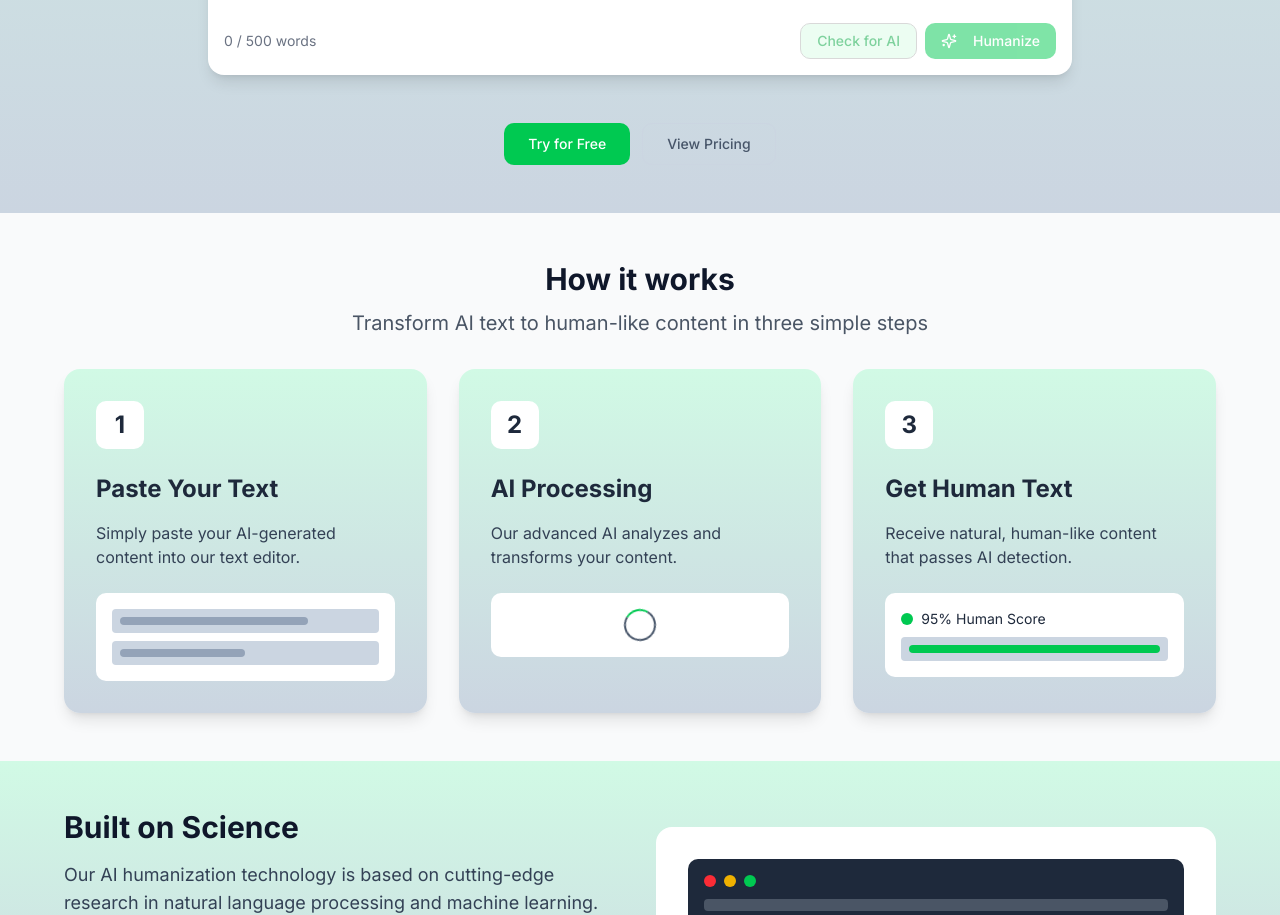
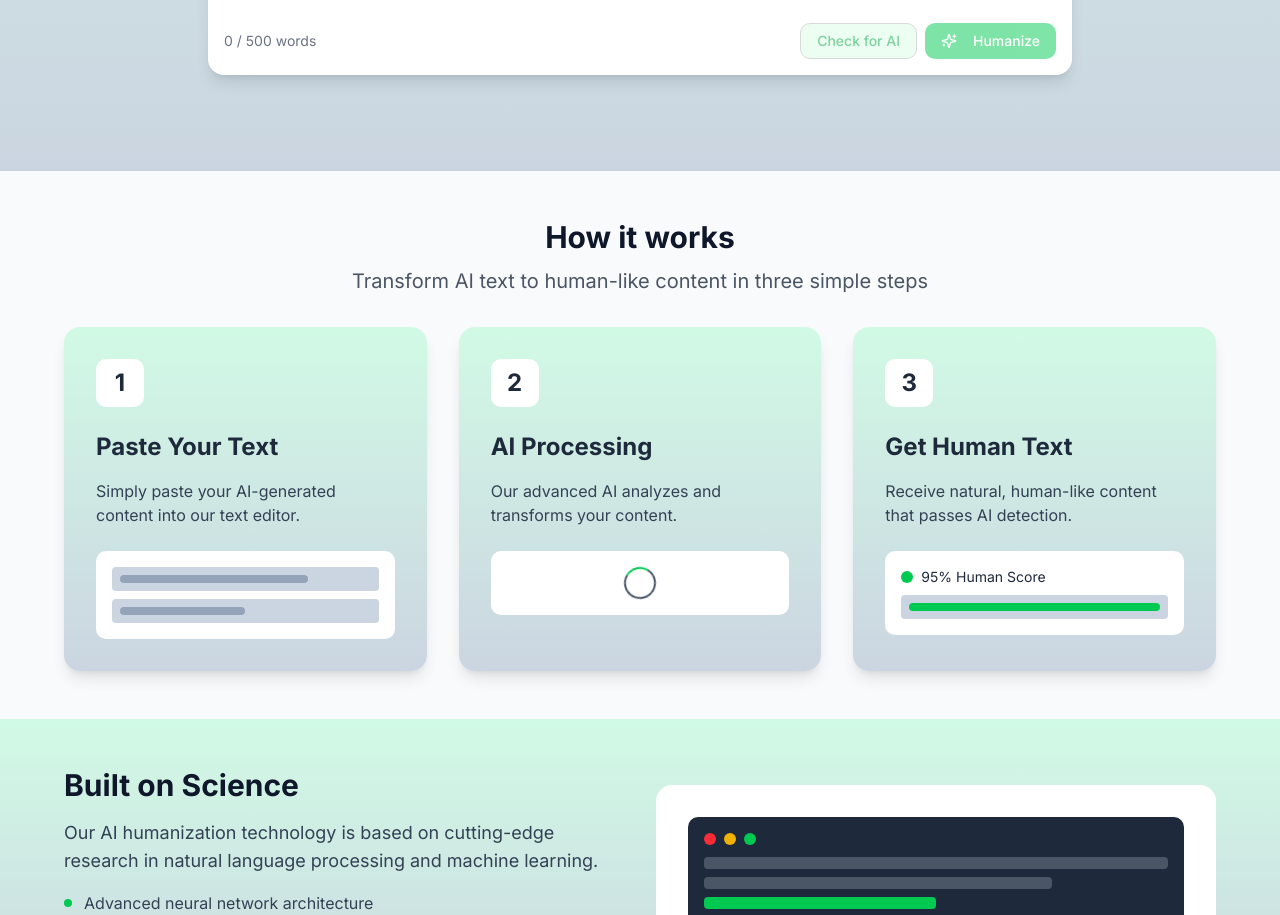
Before and after one commit to Rohitvishwakarma5133/hello, a Next.js app: page / in a window 1280 px wide. Shown: the part 800-1715 px from the top of the page. Built offline with nearby package versions, Linux system fonts and the light colour scheme.

Commit message:
remove the [Try for free] and [Pricing] buttons below the textarea input div

```diff
--- a/src/app/page.tsx
+++ b/src/app/page.tsx
@@ -255,15 +255,6 @@ export default function Home() {
             </div>
           )}
 
-          {/* Call to Action Buttons */}
-          <div className="flex flex-col sm:flex-row gap-3 justify-center mt-6">
-            <button className="bg-green-500 hover:bg-green-600 text-white rounded-lg transition-colors focus-visible:outline-none focus-visible:ring-2 focus-visible:ring-green-400 focus-visible:ring-offset-2 disabled:opacity-50 disabled:pointer-events-none font-medium px-6 py-2.5 text-sm">
-              Try for Free
-            </button>
-            <button className="border border-slate-300 text-slate-600 font-medium px-6 py-2.5 rounded-lg hover:bg-slate-50 transition-colors text-sm">
-              View Pricing
-            </button>
-          </div>
         </div>
       </section>
 
```
